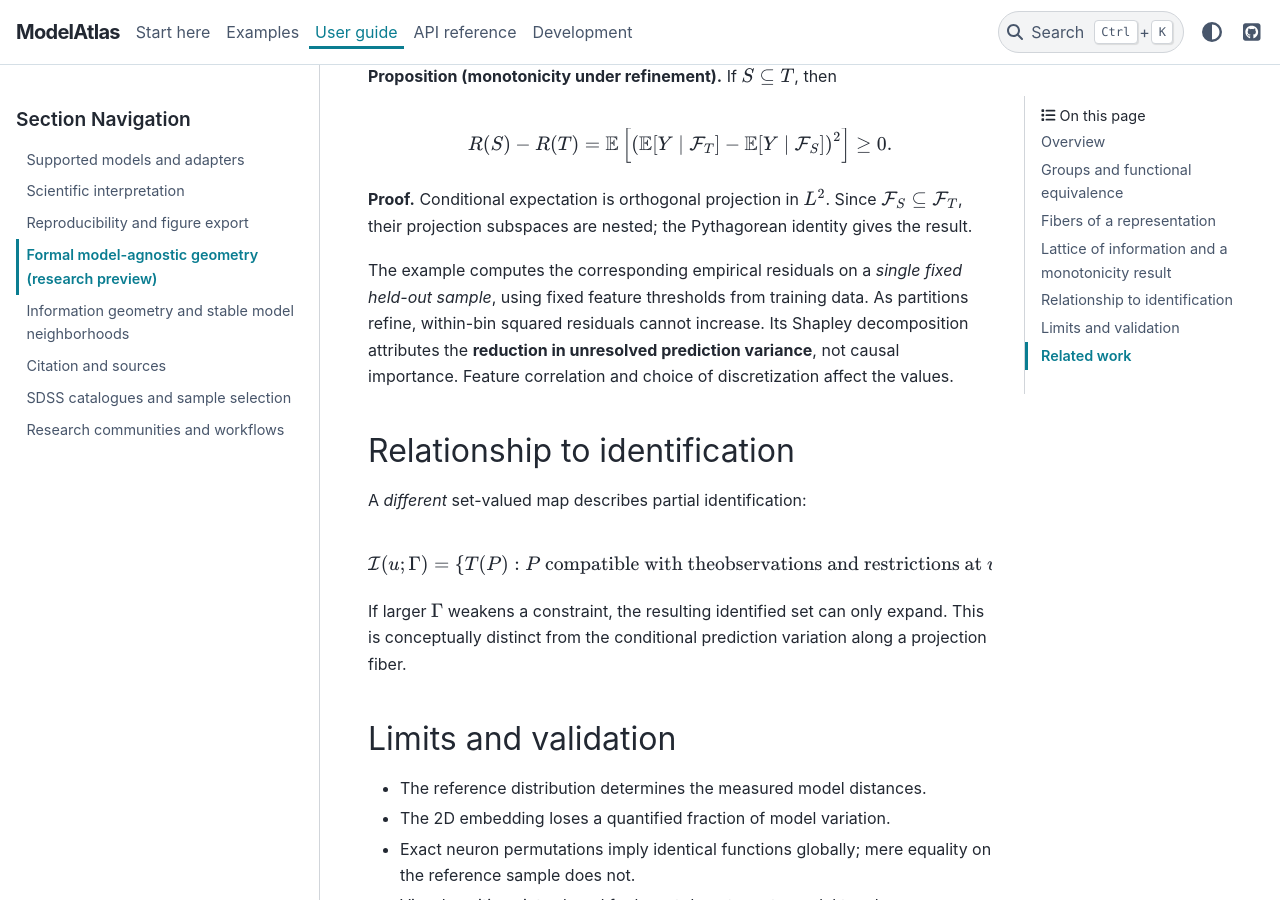
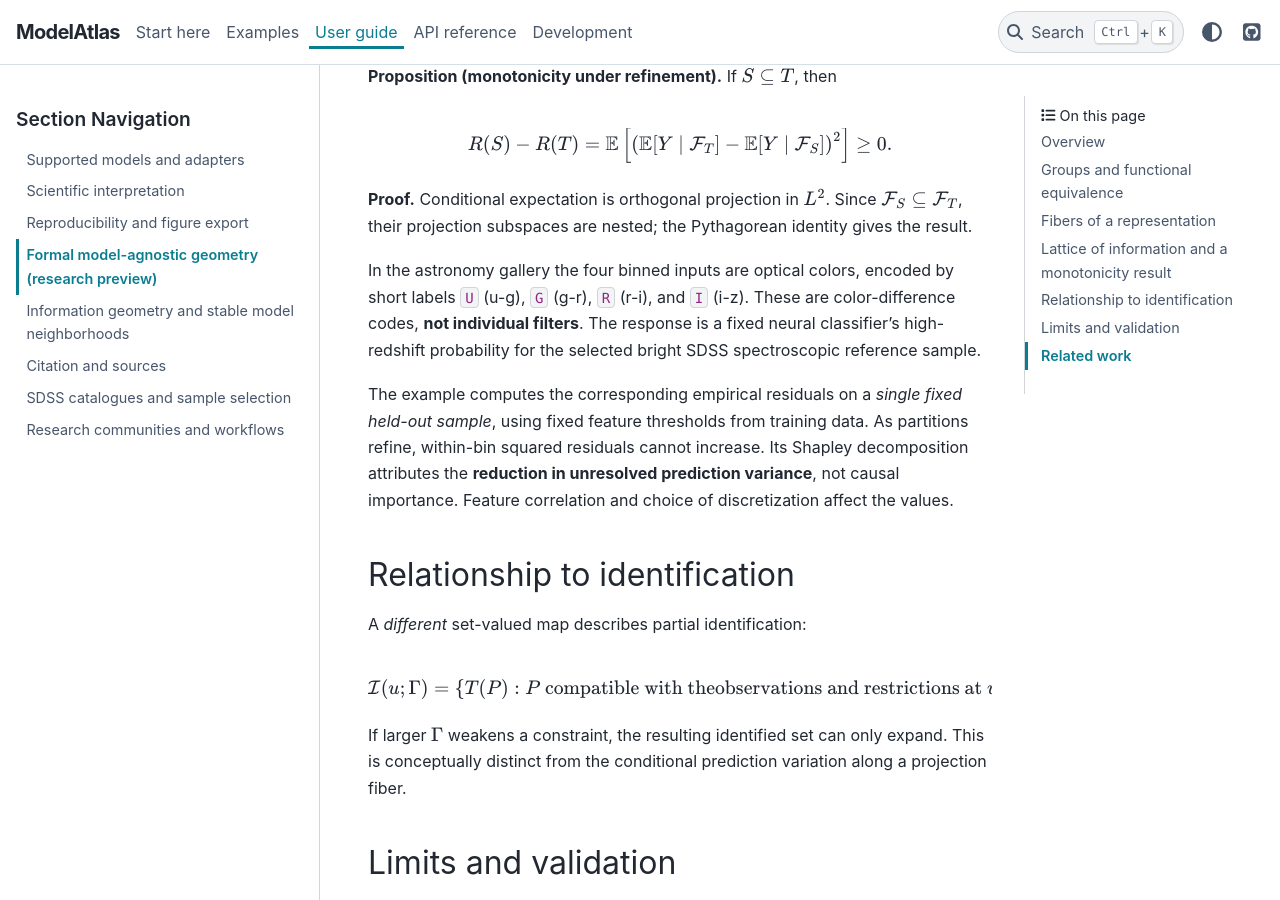
Before and after one commit to RafaelSdeSouza/ModelAtlas, a Sphinx documentation site: the page built from docs/guide/formal_geometry.rst, in a window 1280 px wide and 900 px high, scrolled down 1760 px. Built offline with Sphinx 7.4.7 and the PyData theme 0.15.4, drawn with Linux system fonts in a browser that asks for light colours; pages that are not in the unit, such as notebooks, are missing from menus.

Commit message:
Orient ModelAtlas documentation toward astronomy AI ML SOM communities

```diff
--- a/docs/guide/formal_geometry.rst
+++ b/docs/guide/formal_geometry.rst
@@ -83,6 +83,12 @@ then
 :math:`L^2`. Since :math:`\mathcal F_S\subseteq\mathcal F_T`, their
 projection subspaces are nested; the Pythagorean identity gives the result.
 
+In the astronomy gallery the four binned inputs are optical colors,
+encoded by short labels ``U`` (u-g), ``G`` (g-r), ``R`` (r-i), and ``I``
+(i-z). These are color-difference codes, **not individual filters**.
+The response is a fixed neural classifier's high-redshift probability
+for the selected bright SDSS spectroscopic reference sample.
+
 The example computes the corresponding empirical residuals on a *single
 fixed held-out sample*, using fixed feature thresholds from training data.
 As partitions refine, within-bin squared residuals cannot increase.
```
